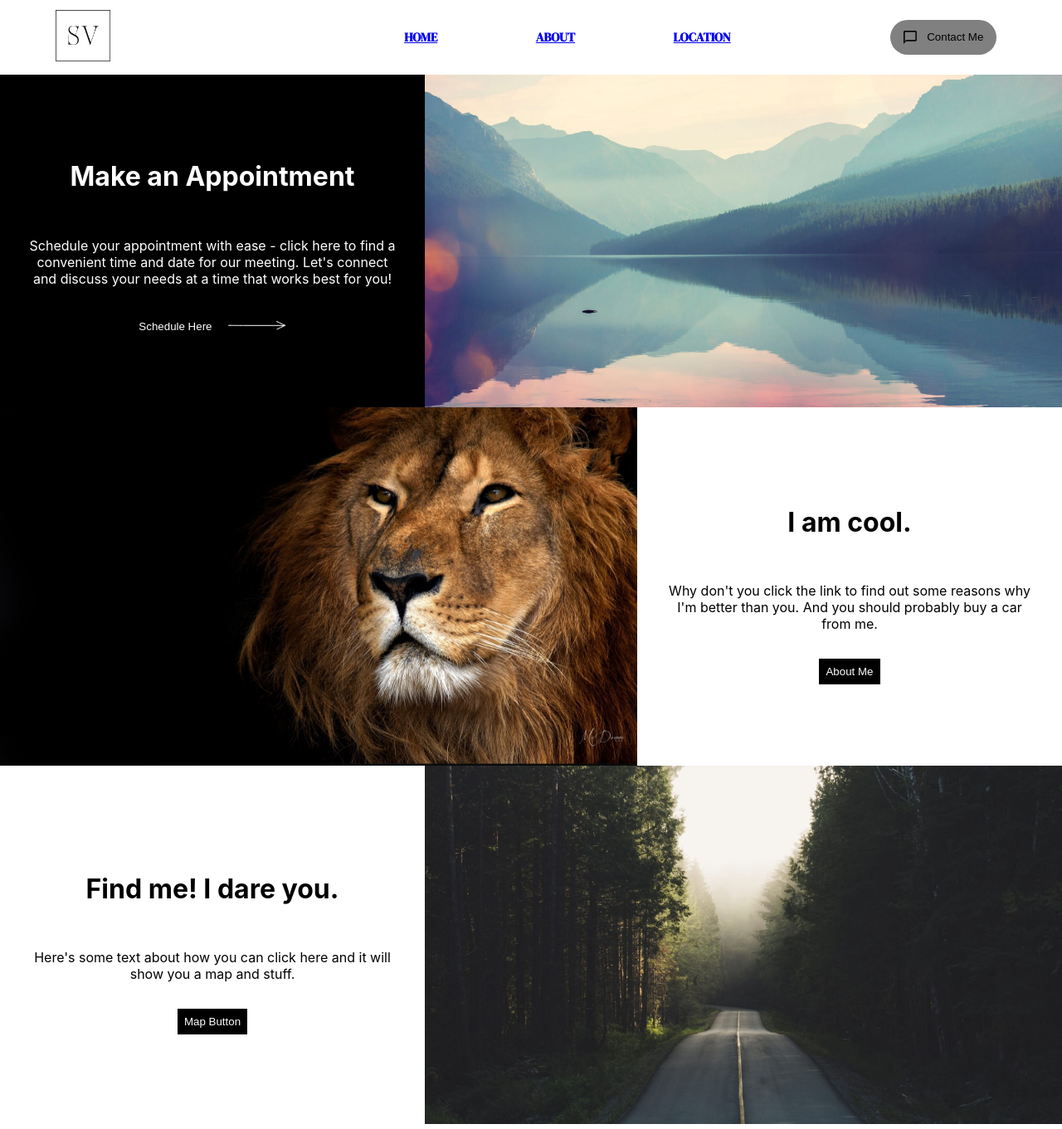
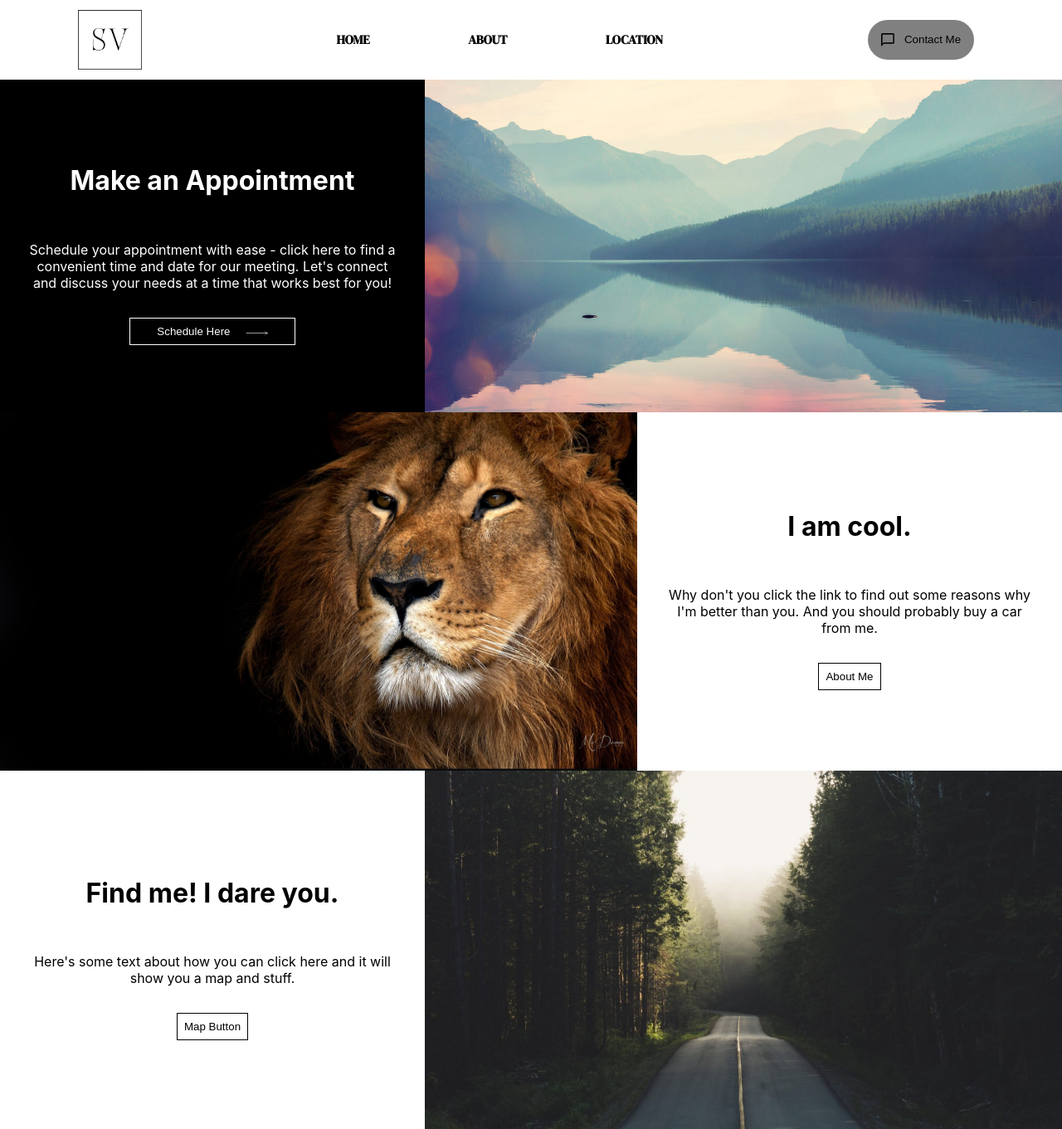
Before and after one commit to mouakiang/client-website, a React (Create React App) app: page / in a window 1280 px wide. Shown: the whole page at 83% size. Built offline with nearby package versions, Linux system fonts and the light colour scheme.

Commit message:
fixed nav link deco, buttons changed

```diff
--- a/src/home/abt/abt.css
+++ b/src/home/abt/abt.css
@@ -27,7 +27,7 @@ p {
 
 .aboutBtn {
     padding: .5rem;
-    background-color: black;
-    color: white;
-    border: none;
+    background-color: white;
+    color: black;
+    border: 1px solid black;
 }
--- a/src/home/abt/abt.jsx
+++ b/src/home/abt/abt.jsx
@@ -1,27 +1,24 @@
-import "./abt.css"
-import aboutImg from '../../assets/about.jpg'
+import "./abt.css";
+import aboutImg from "../../assets/about.jpg";
+import { Link } from "react-router-dom";
 
-import {useNavigate} from 'react-router-dom'
-
-export default function Abt () {
-
-    const navigate = useNavigate()
-
-    const aboutClickHandler = () => {
-    navigate("/about")
-  }
+export default function Abt() {
 
   return (
     <div className="aboutWrap">
       <img src={aboutImg} alt="map" className="blockPhoto" />
       <div className="aboutContent">
         <h1>I am cool.</h1>
-                <p> Why don't you click the link to find out
-                    some reasons why I'm better than you. And you should
-                    probably buy a car from me.
+        <p>
+          {" "}
+          Why don't you click the link to find out some reasons why I'm better
+          than you. And you should probably buy a car from me.
         </p>
-                    <button className="aboutBtn" onClick={aboutClickHandler}> About Me </button>
+
+        <Link to="/about">
+          <button className="aboutBtn">About Me</button>
+        </Link>
       </div>
     </div>
-    )
+  );
 }
--- a/src/home/appt/appt.css
+++ b/src/home/appt/appt.css
@@ -33,6 +33,9 @@ button {
 .schdBtn {
     background-color: black;
     color: white;
+    border: 1px solid white;
+    width: 200px;
+
 
     .arrowImg {
         width: 14%;
--- a/src/home/appt/appt.jsx
+++ b/src/home/appt/appt.jsx
@@ -1,18 +1,12 @@
 import "./appt.css";
 import apptImg from "../../assets/mountain.jpg";
 import arrow from "../../assets/arrow.png";
-import {useNavigate} from 'react-router-dom'
+import { Link} from 'react-router-dom'
 
 
 
 
 export default function Appt() {
-
-const navigate = useNavigate()
-
-  const handleClick = () => {
-    navigate("/appointment")
-  }
 
   return (
     <div className="apptWrap">
@@ -24,9 +18,11 @@ const navigate = useNavigate()
           time and date for our meeting. Let's connect and discuss your needs at
           a time that works best for you!
         </p>
-        <button className="schdBtn" onClick={handleClick}>
+        <Link to="/appointment">
+        <button className="schdBtn">
           Schedule Here <img src={arrow} alt="arrow" className="arrowImg" />
         </button>
+        </Link>
       </div>
 
       <img src={apptImg} alt="appointment" className="blockPhoto" />
--- a/src/home/map/map.css
+++ b/src/home/map/map.css
@@ -27,7 +27,7 @@ p {
 
 .mapBtn {
     padding: .5rem;
-    background-color: black;
-    color: white;
-    border: none;
+    background-color: white;
+    color: black;
+    border: 1px solid black;
 }
--- a/src/home/map/map.jsx
+++ b/src/home/map/map.jsx
@@ -1,14 +1,8 @@
 import "./map.css"
 import mapImg from '../../assets/map.jpg'
-import {useNavigate} from 'react-router-dom'
+import {Link} from 'react-router-dom'
 
 export default function Map () {
-
-const navigate = useNavigate()
-
-  const handleClick = () => {
-    navigate("/location")
-  }
 
     return (
         <div className="mapWrap">
@@ -16,8 +10,9 @@ const navigate = useNavigate()
                 <h1>Find me! I dare you.</h1>
                 <p> Here's some text about how you can
                     click here and it will show you a map and stuff.</p>
-                <button className="mapBtn" onClick={handleClick}> Map Button</button>
-
+                <Link to="/location">
+                    <button className="mapBtn"> Map Button</button>
+                </Link>
             </div>
             <img src={mapImg} alt="map" className="blockPhoto" />
         </div>
--- a/src/layout/nav/nav.css
+++ b/src/layout/nav/nav.css
@@ -16,7 +16,7 @@
 }
 
 .navLogo {
-    width: 25%;
+    width: 6%;
     padding: .75rem;
 
 }
@@ -44,3 +44,8 @@ h3 {
     font-family: 'DM Serif Display', serif;
     font-size: 15px;
 }
+
+.navLinks a {
+    color: black;
+    text-decoration: none;
+}
--- a/src/layout/nav/nav.jsx
+++ b/src/layout/nav/nav.jsx
@@ -7,9 +7,9 @@ import { NavLink } from 'react-router-dom';
 export function Nav () {
     return (
         <div className="topnav" id="myTopNav">
-            <div className="navName"><img src={logo} alt='logo' className='navLogo'/></div>
+            <img src={logo} alt='logo' className='navLogo'/>
             <nav className="navLinks">
-                <h3><NavLink to="/" exact activeClassName="active">HOME</NavLink></h3>
+                <h3><NavLink to="/" exact='true' activeClassName="active">HOME</NavLink></h3>
                 <h3><NavLink to="/about" activeClassName="active">ABOUT</NavLink></h3>
                 <h3><NavLink to="/location" activeClassName="active">LOCATION</NavLink></h3>
             </nav>
```
Lines whose indentation alone changed are shown as unchanged.
